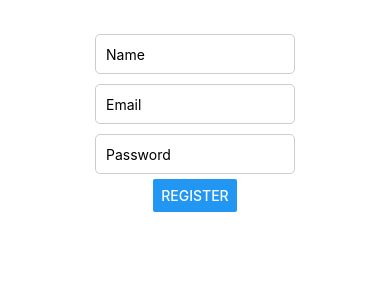
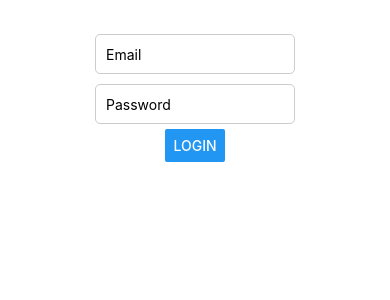
Before and after one commit to Thurunuhashitha/expenses_tracker_react_native, a React Native app: screen / in a window 390 px wide. Shown: the top 300 px of the page. Built offline with nearby package versions, Linux system fonts and the light colour scheme.

Commit message:
create login screen

```diff
--- a/App.jsx
+++ b/App.jsx
@@ -1,13 +1,13 @@
 import { View } from "react-native";
-import Expenses from './src/screens/Expenses/Expenses';
+// import Expenses from './src/screens/Expenses/Expenses';
 import Login from './src/screens/Login/Login'
-import Register from './src/screens/Register/Register'
+// import Register from './src/screens/Register/Register'
 
 function App() {
   return (
     <View>
-      <Register />
-      {/* <Login /> */}
+      {/* <Register /> */}
+      <Login />
       {/* <Expenses /> */}
     </View>
   );
--- a/src/screens/Login/Login.jsx
+++ b/src/screens/Login/Login.jsx
@@ -1,10 +1,43 @@
-import { View, Text, StyleSheet } from 'react-native'
+import { View, Text, StyleSheet, TextInput, Button, Alert } from 'react-native'
 import React from 'react'
+import axios from 'axios';
 
 const Login = () => {
+
+  const [email, setEmail] = React.useState('')
+  const [password, setPassword] = React.useState('')
+  const [token, setToken] = React.useState('')
+
+  function handleLogin() {
+    if(!email || !password) {
+      Alert.alert('Error', 'Please fill all fields');
+      return;
+    }
+    axios.post('https://api.thurunu.me/api/auth/login', {
+      email: email,
+      password: password,
+  })
+  .then(response => {
+    console.log('Login successful:', response.data);
+    setToken(response.data.token);
+    Alert.alert('Success', 'Login successful');
+  })
+  .catch(error => {
+    Alert.alert('Error', 'Login failed. Please check your credentials.');
+    console.error('Login error:', error);
+  });
+  }
   return (
     <View style={styles.container}>
       <Text style={styles.title}>Login</Text>
+      <View>
+        <TextInput style={styles.input} placeholder='Email' onChangeText={setEmail} />
+        <TextInput style={styles.input} placeholder='Password' secureTextEntry={true} onChangeText={setPassword} />
+      </View>
+      <View>
+        <Button title='Login' onPress={handleLogin} />
+      </View>
+      <Text style={{color:'white', marginTop: 20}}>Token: {token}</Text>
     </View>
   )
 }
@@ -14,11 +47,19 @@ export default Login
 const styles = StyleSheet.create({
   container: {
     alignItems: 'center',
-    backgroundColor: '#7ac48f',
   },
   title: {
     fontSize: 24,
     fontWeight: 'bold',
     color: 'white',
   },
+  input: {
+    width: 200,
+    height: 40,
+    borderRadius: 5,
+    borderWidth: 1,
+    borderColor: '#ccc',
+    paddingHorizontal: 10,
+    marginVertical: 5,
+  },
 })
```
